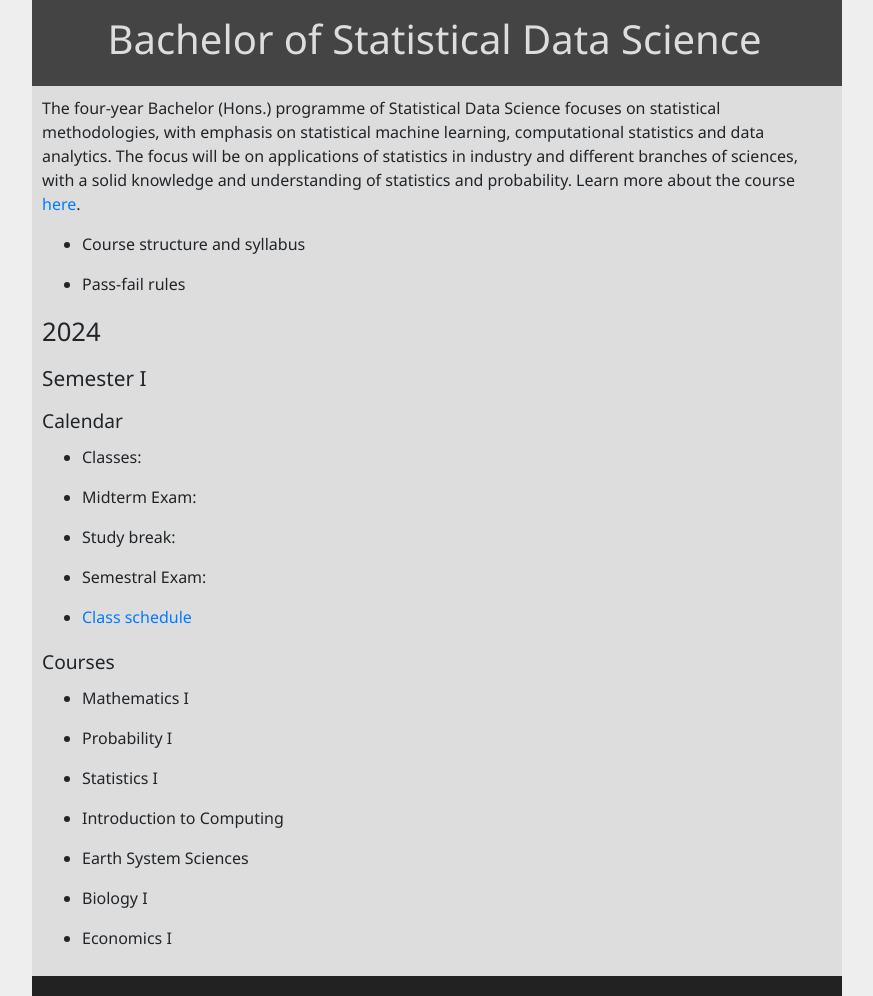
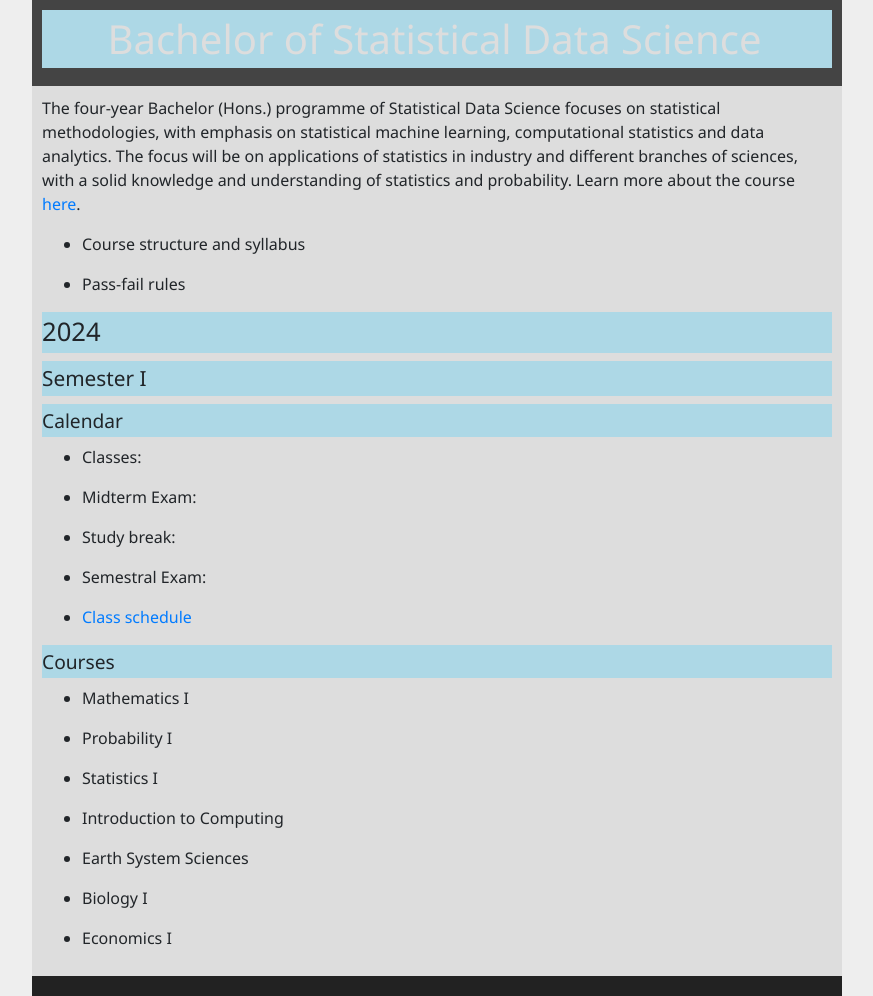
Before and after one commit to bsds-isi/bsds-isi.github.io, a Jekyll site: the page built from index.md, in a window 1280 px wide. Shown: the whole page, without its empty margins (353-1226 px from the left). Built offline with Jekyll 4.4.1, drawn with Linux system fonts in a browser that asks for light colours.

Commit message:
Update custom.css

```diff
--- a/assets/styles/custom.css
+++ b/assets/styles/custom.css
@@ -3,6 +3,11 @@ body
     padding: 0px;
     font-family: 'Noto Sans';
     background: #EEEEEE;
+}
+
+div.container
+{
+    margin: auto;
 }
 
 pre code
@@ -95,6 +100,7 @@ h1, h2, h3
     padding: 5px;
     padding-left: 0px;
     font-family: 'Noto Sans';
+    background-color: lightblue;
 }
 
 h1 { font-size: 1.6rem; text-weight: bold; }
```
